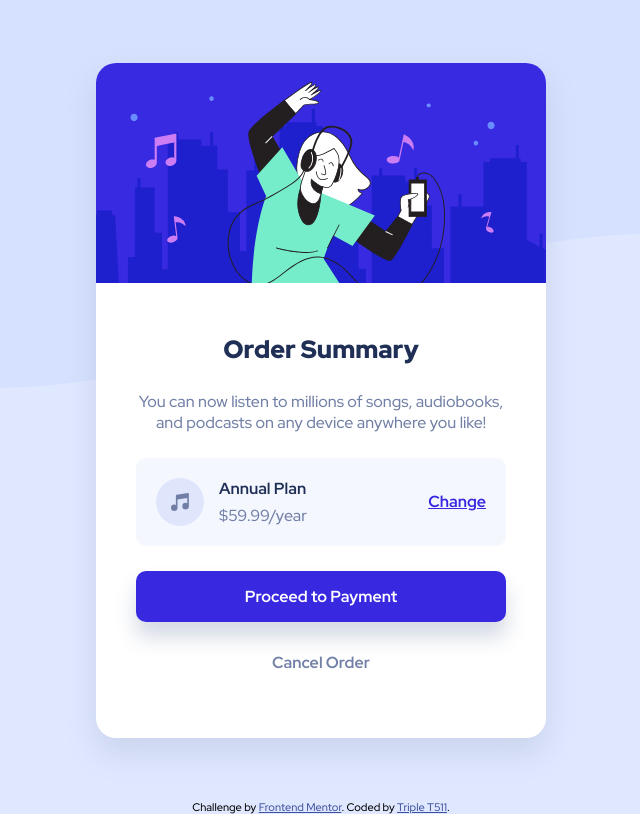
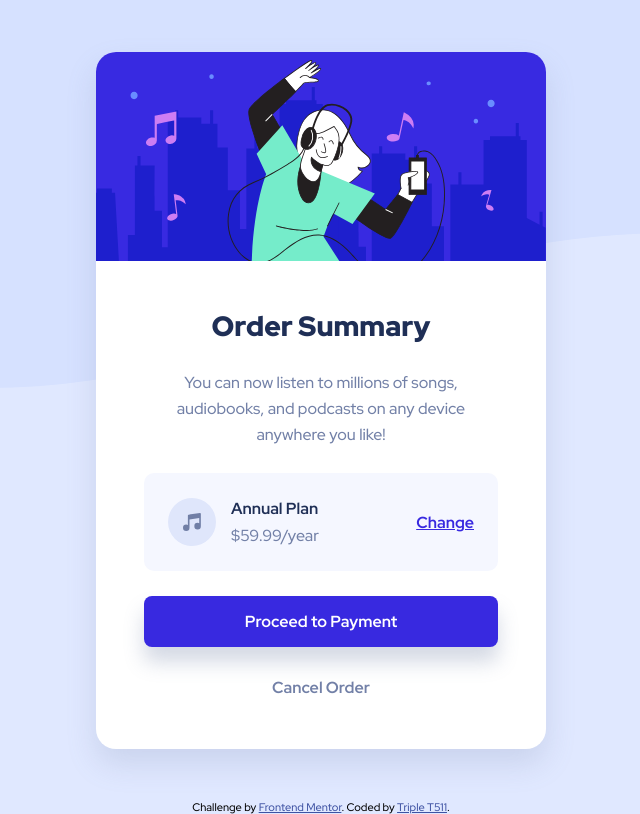
Before and after one commit to TripleT511/Order-summary-component, a plain HTML site: page order-summary-component-main/index.html in a window 1280 px wide. Shown: the whole page, without its empty margins (319-959 px from the left). Drawn offline with Linux system fonts and the light colour scheme.

Commit message:
Update css

```diff
--- a/order-summary-component-main/style.css
+++ b/order-summary-component-main/style.css
@@ -44,7 +44,7 @@ body {
 .card {
     position: relative;
     max-width: 450px;
-    height: auto;
+    height: 697px;
     display: flex;
     align-items: center;
     justify-content: center;
@@ -62,7 +62,7 @@ body {
 }
 .card__body {
     position: relative;
-    padding: 50px 40px;
+    padding: 46px 48px;
     width: 100%;
 }
 .card__body--title {
@@ -70,19 +70,20 @@ body {
 }
 .card__body--title h1 {
     color: var(--primary-color);
-    font-size: 25px;
+    font-size: 28px;
     font-weight: 900;
 }
 .card__body--title p {
     margin-top: 25px;
     color: var(--second-color);
     font-size: 16px;
+    line-height: calc(26 / 16);
 }
 .card__body--options {
     position: relative;
     margin-top: 25px;
     background: var(--bg-options);
-    padding: 20px;
+    padding: 25px 24px;
     display: flex;
     align-items: center;
     justify-content: space-between;
@@ -137,7 +138,7 @@ body {
     padding: 15px 0;
     background: transparent;
     border: none;
-    border-radius: 10px;
+    border-radius: 8px;
     font-size: 16px;
     color: var(--primary-color);
     font-weight: 700;
```
